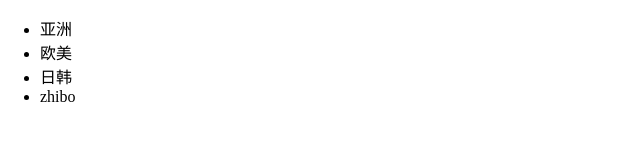
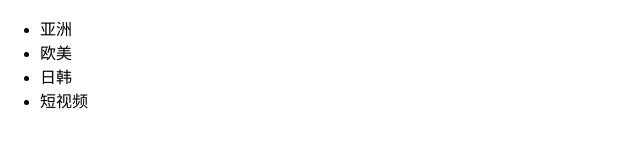
Before and after one commit to JamesKing666/dbhot, a plain HTML site: page index.html in a window 1280 px wide. Shown: the full height of the page, 0-640 px from the left. Drawn offline with Linux system fonts and the light colour scheme.

Commit message:
短视频功能

```diff
--- a/index.html
+++ b/index.html
@@ -14,7 +14,7 @@
         <li>亚洲</li>
         <li>欧美</li>
         <li>日韩</li>
-        <li>zhibo</li>
+        <li>短视频</li>
     </ul>
 </body>
 </html>
```
